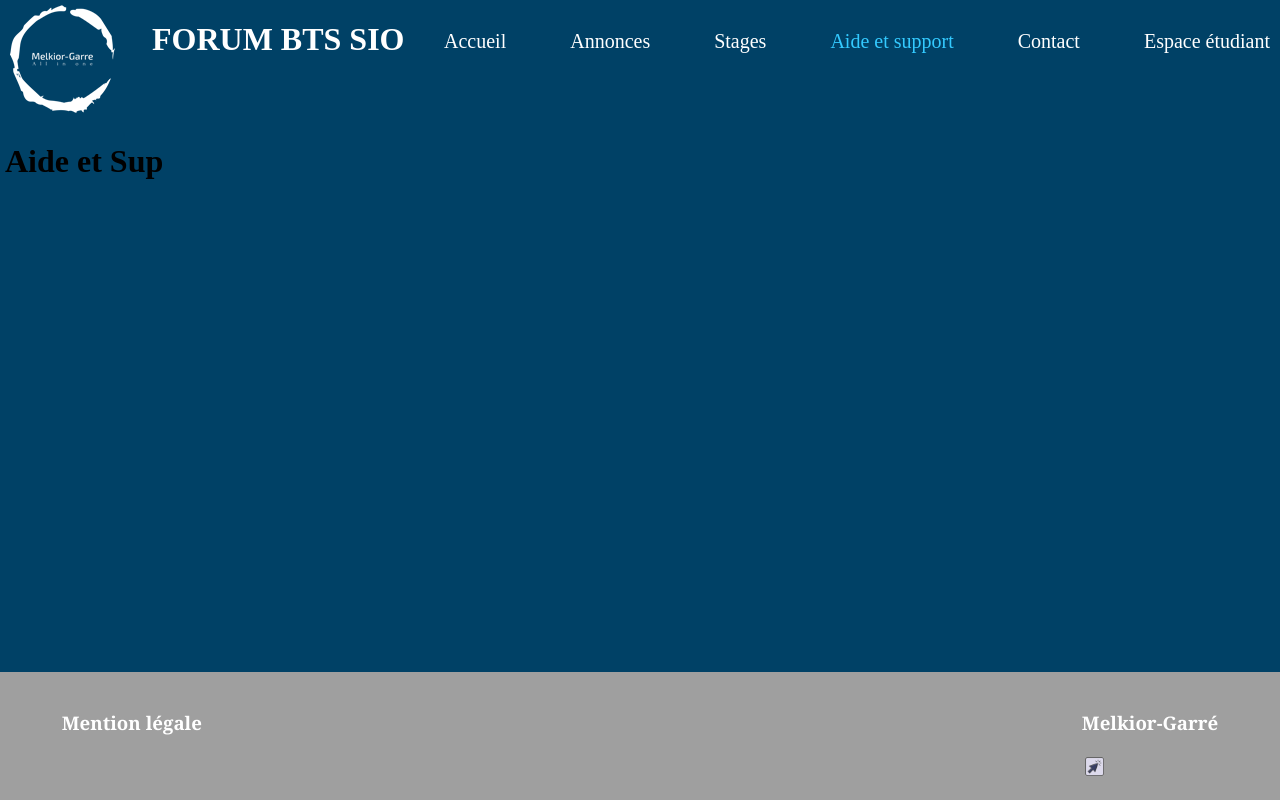
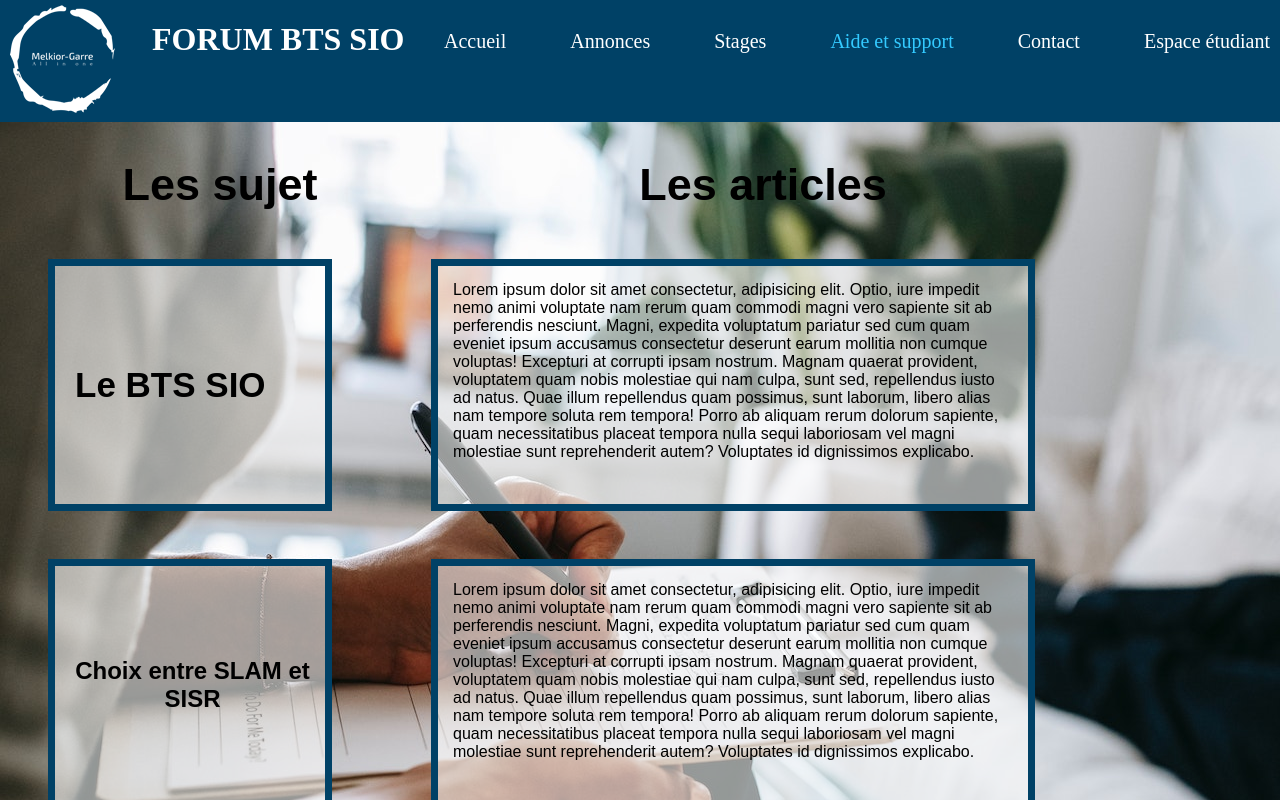
Before and after one commit to BTS-SIO-GUYANE/FORUM-BTS-SIO, a React (Create React App) app: page /AideEtSupport in a window 1280 px wide. Shown: the top 800 px of the page. Built offline with nearby package versions, Linux system fonts and the light colour scheme.

Commit message:
Création de la page Aide et support

```diff
--- a/src/components/Inscrire.module.css
+++ b/src/components/Inscrire.module.css
@@ -31,7 +31,9 @@
     justify-content: center;
 }
 .Input{
-    width: 30em;
+    width: 25em;
+    display: flex;
+    justify-content: center;
     height: 35px;
     margin: 15px;
     background-color: #004166;
@@ -59,3 +61,18 @@
     background-color: #000;
     transition: 0.5s ease;
 }
+
+@media (max-width: 700px){
+    .inscrire {
+        width: 60%;
+        height: 70%;
+    }
+    .Input{
+        width: 19em;
+        margin: 10px;
+    }
+    .titleInscrit{
+        font-size: 40px;
+        text-align: center;
+    }
+}
--- a/src/components/footer.module.css
+++ b/src/components/footer.module.css
@@ -25,3 +25,7 @@ h3 a{
     text-decoration: none;
     color:#fff;
 }
+
+@media (max-width=780){
+
+}
--- a/src/pages/AideEtSupport.js
+++ b/src/pages/AideEtSupport.js
@@ -1,11 +1,63 @@
 import Layout from "../components/Layout";
+import style from "./AideEtSupport.module.css";
 
 function AideEtSupport(){
     return(
         <Layout>
 
-               <h1>Aide et Sup</h1>
+            {/* Les titres */}
+               <section className={style.backSupport}>
 
+
+                 {/* Première colonne */}
+                <div className={style.containerSup}>
+                <div className={style.colonne1Sup}>
+
+                {/* Le titre de la première colonne */}
+                <h1 className={style.titleSup}>Les sujet</h1>
+
+                {/* Les cards des sujets */}
+
+                {/* Premier sujet BTS SIO */}
+                <div className={style.cardSup}>
+                <a href="https://info.digital-campus.live/formation-distance-bts-services-informatiques-organisations/?utm_source=google&utm_medium=SEA&utm_campaign=digital-campus-search-hm-acq-informatique&utm_content=dc-informatique-d-bts-sio&utm_term=bts%20services%20informatiques%20aux%20organisations&gclid=Cj0KCQiAj_CrBhD-ARIsAIiMxT_sD8_b6_emukh4-2tTVkZ1pgTcivQ7yWvtJWNALJ2NKgL7lJoQAicaAiVvEALw_wcB" target="blank" className={style.lienSup}> <h1 className={style.ParagSup}>Le BTS SIO</h1></a>
+                </div>
+                {/* Deuxième sujet Choix entre SLAM et SISR */}
+                <div className={style.cardSup}>
+                    <a href="/" target="blank" className={style.lienSup}><h1 >Choix entre SLAM et SISR</h1></a>
+                </div>
+
+                {/* troisième sujet HTML & CSS  */}
+                <div className={style.cardSup}>
+                    <a href="/" target="blank" className={style.lienSup}><h1 >HTML & CSS</h1></a>
+                </div>
+
+                {/* Quatrième sujet Programmation orientée objet */}
+                <div className={style.cardSup}>
+                    <a href="/" target="blank" className={style.lienSup}><h1 >Programmation orientée objet POO</h1></a>
+                    </div>
+                </div>
+
+
+
+                {/* Deuxième Colonne */}
+                <div className={style.colonne2Sup}>
+                    <h1 className={style.titleSup2}>Les articles</h1>
+
+                    {/* card descriptif pour le sujet BTS SIO */}
+                    <p className={style.ParagSup1}>Lorem ipsum dolor sit amet consectetur, adipisicing elit. Optio, iure impedit nemo animi voluptate nam rerum quam commodi magni vero sapiente sit ab perferendis nesciunt. Magni, expedita voluptatum pariatur sed cum quam eveniet ipsum accusamus consectetur deserunt earum mollitia non cumque voluptas! Excepturi at corrupti ipsam nostrum. Magnam quaerat provident, voluptatem quam nobis molestiae qui nam culpa, sunt sed, repellendus iusto ad natus. Quae illum repellendus quam possimus, sunt laborum, libero alias nam tempore soluta rem tempora! Porro ab aliquam rerum dolorum sapiente, quam necessitatibus placeat tempora nulla sequi laboriosam vel magni molestiae sunt reprehenderit autem? Voluptates id dignissimos explicabo.</p>
+
+                    {/* Card descriptif pour le sujet Choix entre SLAM et SISR */}
+                    <p className={style.ParagSup1}>Lorem ipsum dolor sit amet consectetur, adipisicing elit. Optio, iure impedit nemo animi voluptate nam rerum quam commodi magni vero sapiente sit ab perferendis nesciunt. Magni, expedita voluptatum pariatur sed cum quam eveniet ipsum accusamus consectetur deserunt earum mollitia non cumque voluptas! Excepturi at corrupti ipsam nostrum. Magnam quaerat provident, voluptatem quam nobis molestiae qui nam culpa, sunt sed, repellendus iusto ad natus. Quae illum repellendus quam possimus, sunt laborum, libero alias nam tempore soluta rem tempora! Porro ab aliquam rerum dolorum sapiente, quam necessitatibus placeat tempora nulla sequi laboriosam vel magni molestiae sunt reprehenderit autem? Voluptates id dignissimos explicabo.</p>
+
+                    {/* Card descriptif pour le sujet html css */}
+                    <p className={style.ParagSup1}>Lorem ipsum dolor sit amet consectetur, adipisicing elit. Optio, iure impedit nemo animi voluptate nam rerum quam commodi magni vero sapiente sit ab perferendis nesciunt. Magni, expedita voluptatum pariatur sed cum quam eveniet ipsum accusamus consectetur deserunt earum mollitia non cumque voluptas! Excepturi at corrupti ipsam nostrum. Magnam quaerat provident, voluptatem quam nobis molestiae qui nam culpa, sunt sed, repellendus iusto ad natus. Quae illum repellendus quam possimus, sunt laborum, libero alias nam tempore soluta rem tempora! Porro ab aliquam rerum dolorum sapiente, quam necessitatibus placeat tempora nulla sequi laboriosam vel magni molestiae sunt reprehenderit autem? Voluptates id dignissimos explicabo.</p>
+
+                    {/* Card descriptif pour le sujet Programmation orientée objet */}
+                    <p className={style.ParagSup1}>Lorem ipsum dolor sit amet consectetur, adipisicing elit. Optio, iure impedit nemo animi voluptate nam rerum quam commodi magni vero sapiente sit ab perferendis nesciunt. Magni, expedita voluptatum pariatur sed cum quam eveniet ipsum accusamus consectetur deserunt earum mollitia non cumque voluptas! Excepturi at corrupti ipsam nostrum. Magnam quaerat provident, voluptatem quam nobis molestiae qui nam culpa, sunt sed, repellendus iusto ad natus. Quae illum repellendus quam possimus, sunt laborum, libero alias nam tempore soluta rem tempora! Porro ab aliquam rerum dolorum sapiente, quam necessitatibus placeat tempora nulla sequi laboriosam vel magni molestiae sunt reprehenderit autem? Voluptates id dignissimos explicabo.</p>
+                </div>
+                </div>
+               </section>
         </Layout>
     );
 }
--- /dev/null
+++ b/src/pages/AideEtSupport.module.css
@@ -0,0 +1,89 @@
+.backSupport {
+  font-family: Arial;
+  width: 100%;
+  height: 100%;
+  object-fit: cover;
+  background-image: url(../image/TêteATête.jpg);
+}
+.containerSup {
+  display: flex;
+  gap: 3px;
+}
+.titleSup, .titleSup2 {
+  font-size: 45px;
+  font-weight: bold;
+  margin-left: 60px;
+  text-align: center;
+}
+
+.cardSup {
+  background-color: #ffffff93;
+  border-style: solid;
+  border-color: #004166;
+  border-width: 7px;
+  padding: 15px;
+  margin: 3rem;
+  width: 15em;
+  height: 13em;
+}
+
+/* Les acrticles */
+.ParagSup {
+  font-weight: bold;
+  font-size: 35px;
+}
+.cardSup,
+.ParagSup {
+  display: flex;
+  align-items: center;
+  text-align: center;
+}
+.lienSup {
+  text-decoration: none;
+  color: #000;
+}
+.ParagSup1 {
+    background-color: #ffffff93;
+    border-style: solid;
+    border-color: #004166;
+    border-width: 7px;
+    padding: 15px;
+    margin: 3rem;
+    width: 35rem;
+    height: 13em;
+  }
+
+  /* Adaptation sur un écran petit */
+
+  @media (max-width: 780px){
+    .containerSup {
+      display: block;
+    }
+    .ParagSup1,.titleSup2 {
+      display: none;
+    }
+    .cardSup {
+      display: flex;
+      align-items: center;
+      text-align: center;
+      width: 77%;
+    }
+    .titleSup {
+      margin-top: 0;
+      text-align: center;
+    }
+    .lienSup {
+      text-decoration: none;
+      color: #fff;
+      background-color: #004166;
+      padding: 5px;
+      border-radius: 15px;
+    }
+    .lienSup:hover{
+      background-color: #000;
+      color: #fff;
+      border-radius: 25px 5px 25px 5px;
+      transition: 0.5s ease-in-out;
+    }
+
+  }
--- a/src/pages/Contact.js
+++ b/src/pages/Contact.js
@@ -48,7 +48,7 @@ function Contact() {
                 ></textarea></td>
                 </tr>
                 <tr>
-                    <td><input type="submit" name="" id="" /></td>
+                    <td><input className={style.submit} type="submit" name="" id="" /></td>
                 </tr>
         </table>
          </form>
--- a/src/pages/Stage.module.css
+++ b/src/pages/Stage.module.css
@@ -9,10 +9,18 @@
   font-size: 70px;
   font-family: Arial;
 }
-.titleStage,
-a {
+.liens {
   text-decoration: none;
-  color: #000;
+  color: #fff;
+  padding: 5px;
+  background-color: #004166;
+  border-radius: 10px;
+}
+.liens:hover{
+  color:#000;
+  background-color: #9F9F9F;
+  font-size: 22px;
+  transition: 0.5s ease;
 }
 
 .pargraph {
--- a/src/pages/Stages.js
+++ b/src/pages/Stages.js
@@ -9,7 +9,7 @@ function Stages() {
   return (
     <Layout>
       <div className={style.page}>
-        <h1 className={style.titleStage}>
+      <h1 className={style.titleStage}>
           Recherche de <br /> Stage
         </h1>
         <p className={style.pargraph}>
@@ -33,10 +33,10 @@ function Stages() {
           {/* colonne */}
           <div className={style.TwoCol}>
             <p className={style.textStage}>
-              {" "}
-              <a href="https://www.imtconcept.com/" target="blank">
+
+              <a href="https://www.imtconcept.com/" target="blank" className={style.liens}>
                 IMT Concept
-              </a>{" "}
+              </a>
               <br />
               Création d’application mobile et site web Créons ensemble l’outil
               numérique qui propulsera votre businessau niveau supérieur.
@@ -56,9 +56,9 @@ function Stages() {
           {/* colonne */}
           <div className={style.TwoCol}>
             <p className={style.textStage}>
-              {" "}
-              <a href="https://www.pagesjaunes.fr/pros/57887580" target="blank">
-                Entre Aynow
+
+              <a href="https://www.pagesjaunes.fr/pros/57887580" target="blank" className={style.liens}>
+                Entreprisse Apynow
               </a>
               <br />
               Entreprise de Management et juridique Le 7 AV LOUIS PASTEUR 97300
@@ -80,10 +80,11 @@ function Stages() {
           <div className={style.TwoCol}>
             <p className={style.textStage2}>
               {" "}
-              <a href="http://www.remire-montjoly.fr/" target="blank">
+              <a href="http://www.remire-montjoly.fr/" target="blank" className={style.liens}>
                 Cybert Carbet de Remire Montjoly
-              </a>{" "}
+              </a>
               <br />
+              <br/>
               Pour un accès à informatique et à internet pour tous, le Cyber
               Carbet de Rémire-Montjoly vous accueille du lundi au vendredi de
               12h30 à 18h30. Dans votre Cyber Carbet vous pourrez y réaliser
@@ -122,7 +123,7 @@ function Stages() {
           <div className={style.TwoCol}>
             <p className={style.textStage}>
               {" "}
-              <a href="http://www.ville-cayenne.fr/" target="blank">
+              <a href="http://www.ville-cayenne.fr/" target="blank" className={style.liens}>
                 Mairie de Cayene
               </a>
               <br />
--- a/src/pages/contact.module.css
+++ b/src/pages/contact.module.css
@@ -20,6 +20,22 @@
 }
 .image{
   float: right;
+}
+.submit{
+  color:#fff;
+  font-size: 15px;
+  font-weight: bold;
+  width: 5rem;
+  height: 2rem;
+  background-color: #000;
+  border: none;
+  border-radius: 7px;
+}
+.submit:hover{
+  background-color: #fff;
+  color:#000;
+  border-radius: 8px 0px 8px 0px;
+  transition: 0.3s ease-in-out;
 }
 @media screen and (min-width: 700px) {
     /*Deux colonnes lorsque la largeur de l'écran est supérieure à 600 pixels*/
```
Also changed, not shown: src/components/Layout.js (line endings or trailing spaces).
